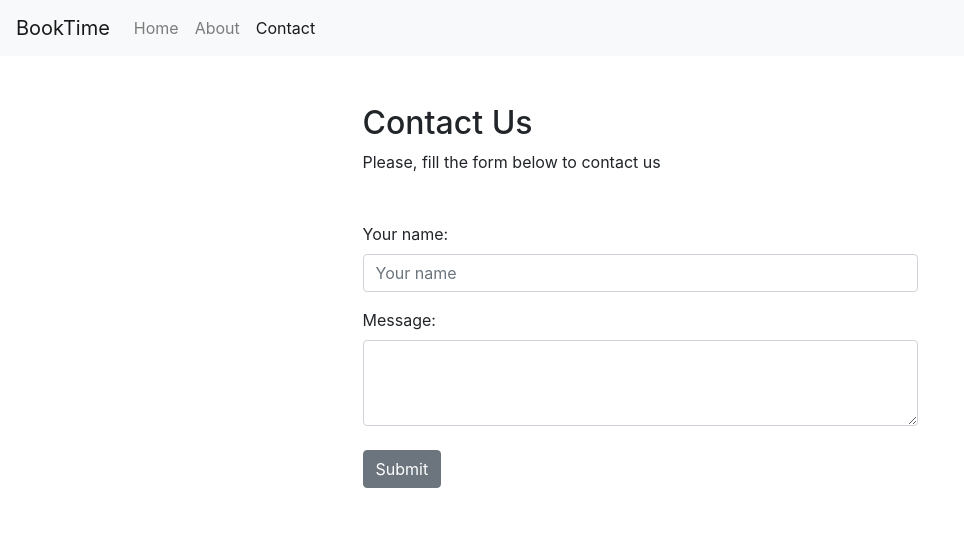
After one commit to Eyu-Tes/eshop, a Django app: page /contact/ in a window 1280 px wide. The commit adds this page. Shown: the top 535 px of the page, without its empty margins (0-964 px from the left). Run offline with Django 3.2, Linux system fonts and the light colour scheme; some libraries are stand-ins or nearby versions.

Commit message:
added a contact us form that sends email

```diff
--- /dev/null
+++ b/main/forms.py
@@ -0,0 +1,27 @@
+import logging
+
+from django import forms
+from django.core.mail import send_mail
+
+logger = logging.getLogger(__name__)
+
+
+class ContactForm(forms.Form):
+    name = forms.CharField(label='Your name', max_length=100, widget=forms.TextInput)
+    message = forms.CharField(max_length=200, widget=forms.Textarea)
+
+    # run custom validation on the name field
+    def clean_name(self):
+        name = self.cleaned_data.get('name')
+        if name == 'eyu':
+            self._errors['name'] = ["You can't use this name."]
+        return name
+
+    def send_contact_email(self):
+        logger.info("Sending email to customer service")
+        subject = 'Site message'
+        message = f"From: {self.cleaned_data.get('name')}\n{self.cleaned_data.get('message')}"
+        sender_email = "eu_email@gmail.com"
+        receiver_emails = ["eu_receiver1_email@gmail.com", "eu_receiver2_email@gmail.com"]
+
+        send_mail(subject, message, sender_email, receiver_emails, fail_silently=False)
--- a/main/templates/main/base.html
+++ b/main/templates/main/base.html
@@ -13,7 +13,7 @@
 </head>
 <body>
     <nav class="navbar navbar-expand-md navbar-light bg-light">
-        <a class="navbar-brand" href="#">Navbar</a>
+        <a class="navbar-brand" href="#">BookTime</a>
         <button class="navbar-toggler" type="button" data-toggle="collapse" data-target="#navbarNav" aria-controls="navbarNav" aria-expanded="false" aria-label="Toggle navigation">
             <span class="navbar-toggler-icon"></span>
         </button>
@@ -31,6 +31,9 @@
                 {# <a class="nav-link" href="/about">About</a> #}
                 <a class="nav-link" href="{% url 'about' %}">About</a>
             </li>
+            <li class="nav-item {% if request.path == '/contact/' %}active{% endif %}">
+                <a class="nav-link" href="{% url 'contact' %}">Contact</a>
+            </li>
         </div>
     </nav>
 
--- /dev/null
+++ b/main/templates/main/contact.html
@@ -0,0 +1,41 @@
+{% extends 'main/base.html' %}
+
+{% block content %}
+    <div class="row mx-0">
+        <div class="col-md-8 col-lg-6 mx-auto px-0">
+            <h2>Contact Us</h2>
+            <p>Please, fill the form below to contact us</p>
+            <form  class="my-5" action='' method='post' novalidate>
+                {% csrf_token %}
+                <div class="form-group">
+                    {{form.name.label_tag}}
+                    <input
+                        type="text"
+                        class="form-control {% if form.name.errors %}is-invalid{%endif %}"
+                        id="id_name"
+                        name="name"
+                        placeholder="Your name"
+                        value="{{ form.name.value|default:''}}"
+                    >
+                    {% for err in form.name.errors %}
+                        <small class="invalid-feedback">{{ err|linebreaks }}</small>
+                    {% endfor %}
+                </div>
+                <div class="form-group">
+                    {{form.message.label_tag}}
+                    <textarea
+                        class="form-control {% if form.message.errors %}is-invalid{%endif %}"
+                        id="id_message"
+                        name="message"
+                        rows="3"
+                    >{{form.message.value|default:''}}
+                    </textarea>
+                    {% for err in form.message.errors %}
+                        <small class="invalid-feedback">{{ err|linebreaks }}</small>
+                    {% endfor %}
+                </div>
+                <input class="btn btn-secondary mt-2" type="submit" value="Submit">
+            </form>
+        </div>
+    </div>
+{% endblock content %}
--- a/main/urls.py
+++ b/main/urls.py
@@ -1,7 +1,10 @@
 from django.urls import path
 from django.views.generic import TemplateView
 
+from .views import ContactUsView
+
 urlpatterns = [
     path('', TemplateView.as_view(template_name="main/home.html"), name='home'),
-    path('about/', TemplateView.as_view(template_name="main/about.html"), name='about')
+    path('about/', TemplateView.as_view(template_name="main/about.html"), name='about'),
+    path('contact/', ContactUsView.as_view(), name='contact')
 ]
--- a/main/views.py
+++ b/main/views.py
@@ -1,3 +1,21 @@
+from django.views.generic import FormView
 from django.shortcuts import render
+from django.urls import reverse_lazy
+
+from .forms import ContactForm
+
 
 # Create your views here.
+class ContactUsView(FormView):
+    form_class = ContactForm
+    # success_url = '/'
+    success_url = reverse_lazy('home')
+    template_name = 'main/contact.html'
+
+    def form_valid(self, form):
+        form.send_contact_email()
+        return super().form_valid(form)
+
+# NB:
+# Using 'reverse' in CBV success_url raises an 'ImproperlyConfigured' Exception,
+# So, use 'reverse_lazy' instead.
```
Also changed, not shown: booktime/settings.py (+24 -0 lines), main/tests/test_forms.py (added, +29 -0 lines), main/tests/test_views.py (renamed from main/tests.py, +8 -0 lines), main/tests/__init__.py (added).
